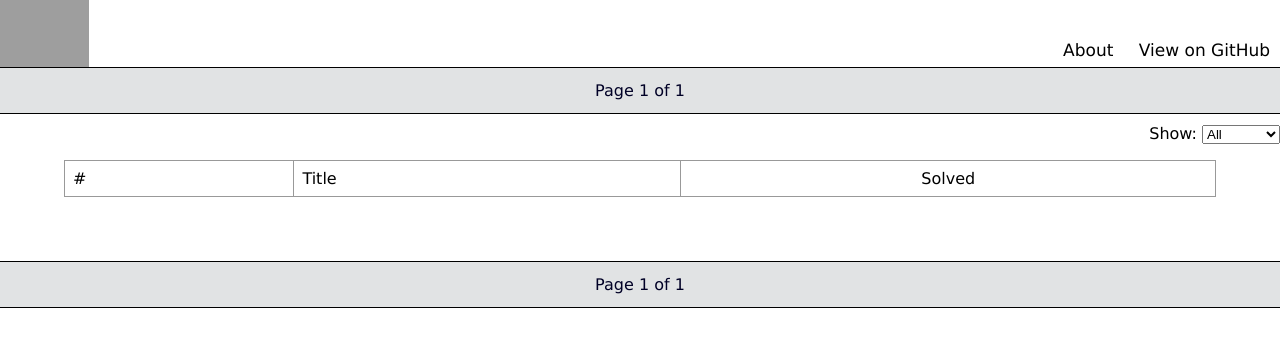
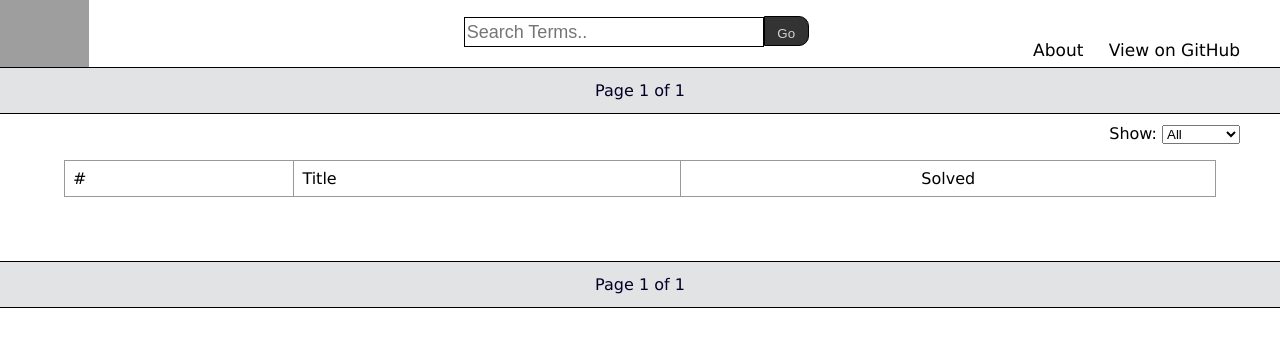
Before and after one commit to zachcalvert/eulers_cookbook, a Django app: template eulers_cookbook/problems/templates/base.html in a window 1280 px wide. Shown: the top 347 px of the page. Run offline with Django 3.2, Linux system fonts and the light colour scheme; the template is opened without the code that fills it, so the values that code supplies are empty; parts of the project's set-up code (start-up, migrations or seed data) failed here and were passed over; some libraries are stand-ins or nearby versions; grey boxes are pictures that could not be loaded.

Commit message:
search page styling

```diff
--- a/eulers_cookbook/problems/templates/base.html
+++ b/eulers_cookbook/problems/templates/base.html
@@ -25,8 +25,17 @@
 				<div id="site-header-logo">
 					<a href='{% url "site_home" %}'><img id="site-header-img" src="http://i.imgur.com/bV1fJ34.png" /></a>
 				</div>
+
+				<div id="site-search">
+				    <form id="search-form" method="get" action="{% url 'haystack_search' %}">
+				        <fieldset>
+				            <input type="text" value="{{ request.GET.q }}" name="q" placeholder="Search Terms..">
+				            <button type="submit">Go</button>
+				        </fieldset>
+				    </form>
+				</div>
+
 				<div id="site-header-menu">
-
 				    <ul id="mobile-nav-icons">
 				        <li id="top-nav-menu"><a href="javascript:;"><i class="fa fa-bars"></i></a></li>
 				        <li id="top-nav-search"><a href="javascript:;"><i class="fa fa-search"></i></a></li>
@@ -165,6 +174,7 @@
 		{% endblock %}
 
 		{% block footer %}
+			<div id="footer-link"></div>
 		{% endblock %}
 
         {% block js %}
@@ -187,6 +197,7 @@
 		            });
 
                     $('#top-nav-search').click(function () {
+                    	$('html, body').animate({ scrollTop: 0 }, 'fast');
 		                // get template
 		                var search_template = $('#search-overlay-template').html();
 		                // load it in
@@ -212,7 +223,7 @@
 		    <script type="text/html" id="search-overlay-template">
 		        <div id="search-overlay">
 		            <div class="search-form-wrapper">
-		                <form class="search-form" action="{% url 'site_home' %}" role="search" method="GET">
+		                <form class="search-form" action="{% url 'haystack_search' %}" role="search" method="GET">
 		                    <input type="text" name="q" class="search-text" autocomplete="off" placeholder="Search Terms..">
 		                    <button type="submit">Go</button>
 		                </form>
--- a/eulers_cookbook/static/css/base.css
+++ b/eulers_cookbook/static/css/base.css
@@ -5,6 +5,11 @@ body {
   background: #FFF;
   margin:  0px;
   font-size: 16px;
+}
+
+*:focus {
+    outline: 0;
+    outline: none;
 }
 
 .page-content {
@@ -20,6 +25,7 @@ body {
     background:  #FFF;
     margin: 0px 0px 0px 0px;
     height: 66px;
+    text-align: center;
 }
 
 #site-header-logo {
@@ -36,10 +42,51 @@ body {
     color: #000;
 }
 
+#site-search {
+  display: inline-block;
+  margin-top: 10px;
+  margin-left: 160px;
+}
+
+#search-form fieldset {
+  border: none;
+}
+
+#search-form input[type="text"] {
+    width: 300px;
+    height: 30px;
+    font-size: 18px;
+    border: 1px solid black;
+    color: #808080;
+}
+
+#search-form button[type="submit"] {
+    width: 45px;
+    height: 30px;
+    border: 1px solid black;
+    cursor: pointer;
+    background: #333333;
+    border-radius: 0px 10px 10px 0px;
+    color: lightgrey;
+    margin-left: -5px;
+    padding-top: 6px;
+}
+
+#search-results {
+    padding: 50px 40px 0;
+}
+
+#site-header-menu {
+  display: inline-block;
+  float: right;
+  margin-right: 30px;
+}
+
 ul.nav-menu {
     float: right;
     margin: 40px 0px 0 0;
     font-size: 17px;
+    padding: 0px;
 }
 
 ul.nav-menu li {
@@ -89,6 +136,7 @@ ul.nav-menu a:hover {
 .problems-display-settings {
   float: right;
   padding-top: 10px;
+  margin-right: 40px;
 }
 
 .random-problems a {
@@ -138,7 +186,7 @@ td.solved {
 }
 
 .table-of-contents {
-    margin: 05%;
+    margin: 5%;
     width: 90%;
 }
 
@@ -155,13 +203,8 @@ td.solved {
     margin: 0 10px;
 }
 
-/* login page */
-#login-form {
-    padding: 20px;
-}
-
-#login-button {
-    margin: 10px;
+.search-table {
+  margin: 0 5%;
 }
 
 
--- a/eulers_cookbook/static/css/responsive.css
+++ b/eulers_cookbook/static/css/responsive.css
@@ -12,6 +12,10 @@
     z-index: 10;
     top: 0;
     border-bottom: 1px solid black;
+  }
+
+  #site-search {
+    display: none;
   }
 
   #top-nav-bar {
@@ -107,12 +111,16 @@
   .search-close:hover {
       color:#000!important;
   }
+
+  #search-results {
+    padding: 110px 40px 0;
+  }
   /* end search */
 
   ul.nav-menu {
     display: none;
     position: absolute;
-    top: 75px;
+    top: 67px;
     right: 0px;
     width: auto;
     height: auto;
```
Also changed, not shown: eulers_cookbook/search/templates/search/search.html (+12 -25 lines).
